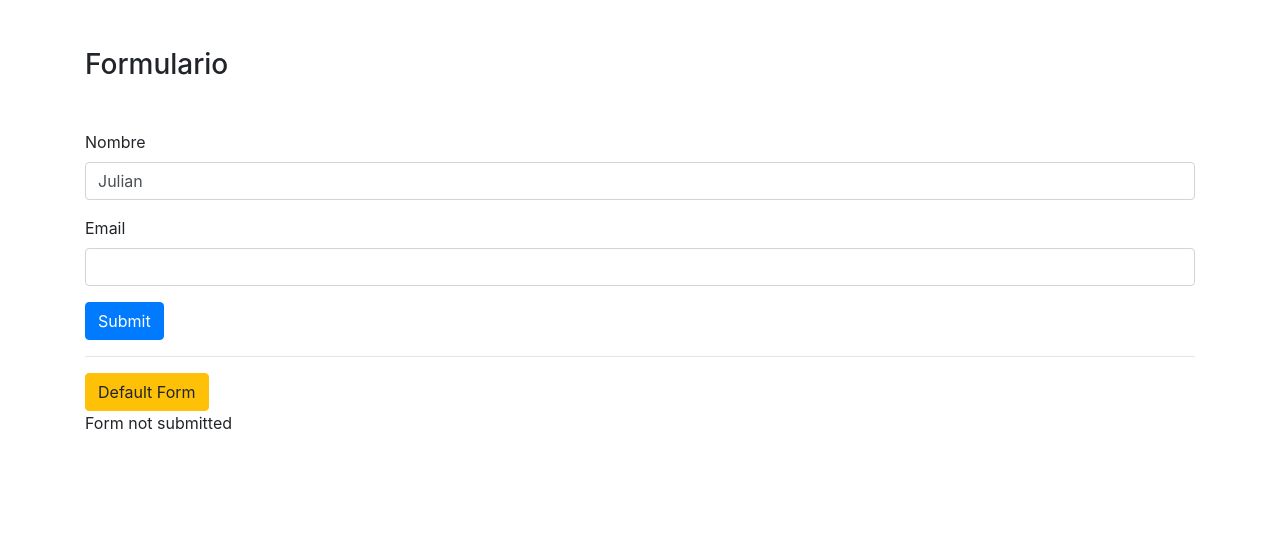
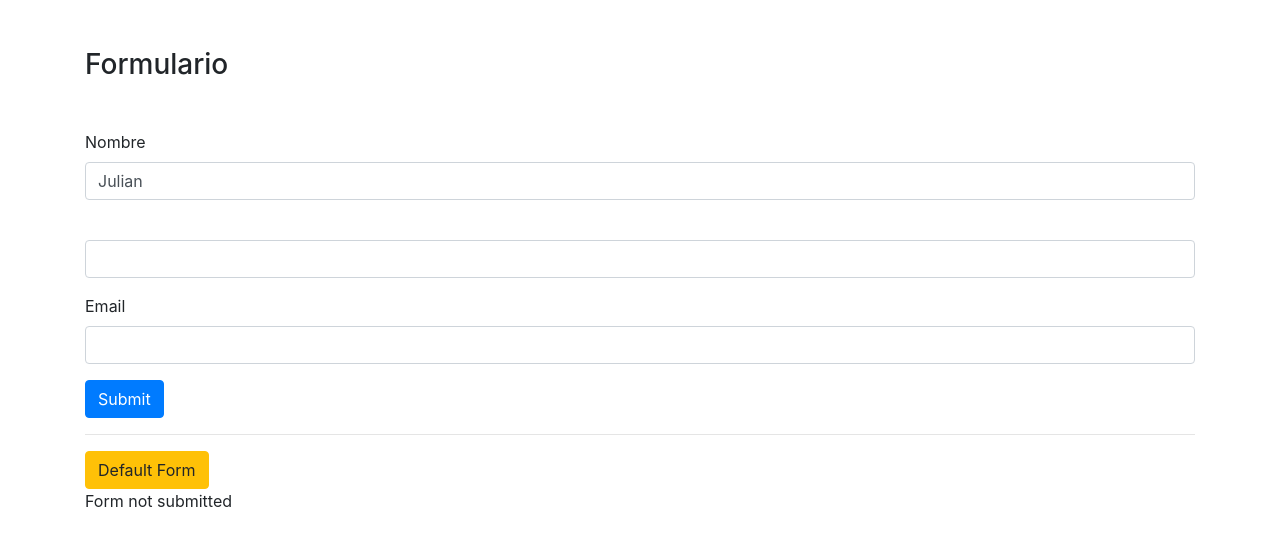
Before and after one commit to julianperezpesce/otherApp, an Angular app: page / in a window 1280 px wide. Shown: the top 546 px of the page. Built offline with nearby package versions, Linux system fonts and the light colour scheme.

Commit message:
ngModel for user attribute

```diff
--- a/src/app/app.module.ts
+++ b/src/app/app.module.ts
@@ -3,6 +3,7 @@ import { NgModule } from '@angular/core';
 
 import { AppComponent } from './app.component';
 import { FormFirstComponent } from './form-first/form-first.component';
+import { FormsModule } from "@angular/forms";
 
 @NgModule({
   declarations: [
@@ -10,7 +11,8 @@ import { FormFirstComponent } from './form-first/form-first.component';
     FormFirstComponent
   ],
   imports: [
-    BrowserModule
+    BrowserModule,
+    FormsModule,
   ],
   providers: [],
   bootstrap: [AppComponent]
--- a/src/app/form-first/form-first.component.html
+++ b/src/app/form-first/form-first.component.html
@@ -5,6 +5,10 @@
          <input  class="form-control" type="text" [value]="defaultName">
      </div>
      <div class="form-group">
+        <label for="my-input"> {{ user }} </label>
+        <input [(ngModel)]="user" class="form-control" type="text" >
+    </div>
+    <div class="form-group">
         <label for="my-input">Email</label>
         <input #email class="form-control" type="email" >
     </div>
--- a/src/app/form-first/form-first.component.ts
+++ b/src/app/form-first/form-first.component.ts
@@ -9,6 +9,7 @@ export class FormFirstComponent implements OnInit {
 
   status: string = 'Form not submitted';
   defaultName: string = 'Julian';
+  user: string = '';
 
   constructor() { }
 
```
